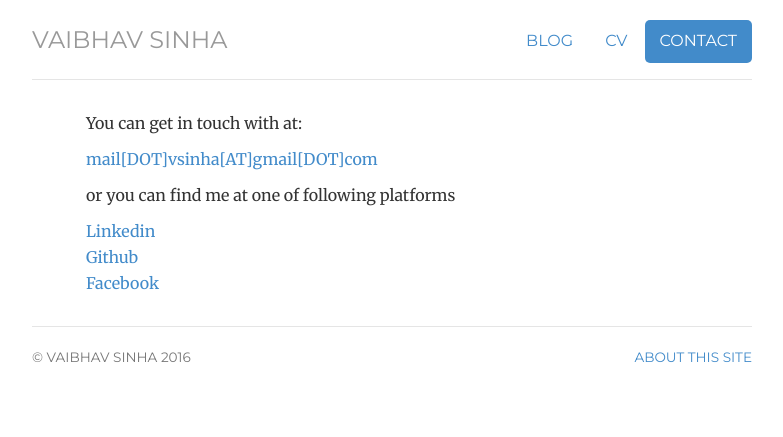
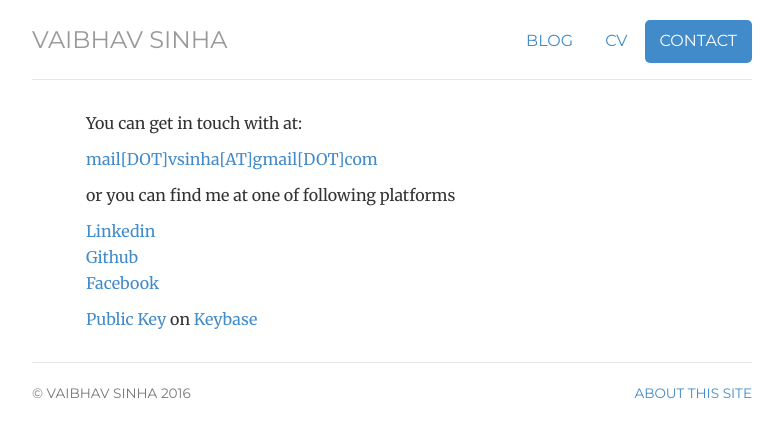
Before and after one commit to sinhav/sinhav.github.io, a Jekyll site: the page built from contact/index.html, in a window 1280 px wide. Shown: the top 437 px of the page, without its empty margins (248-1031 px from the left). Built offline with Jekyll 4.4.1, drawn with Linux system fonts in a browser that asks for light colours.

Commit message:
Update index.html
keybase public key

```diff
--- a/contact/index.html
+++ b/contact/index.html
@@ -18,5 +18,7 @@ description: Contact information of Vaibhav Sinha
 	<li><a href="http://github.com/sinhav">Github</a></li>
 	<li><a href="http://www.facebook.com/sinhavaibhav">Facebook</a></li>
 	</ul>
-
+	<p>
+	<a href="http://sinhav.github.io/keybase.txt"> Public Key </a> on <a href="http://www.keybase.io/sinhav">Keybase <a></a>
+	</p>
 </div>
```
